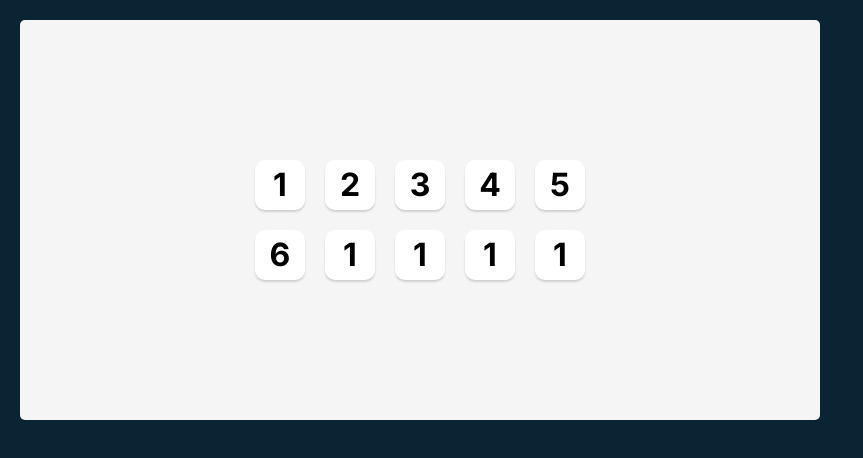
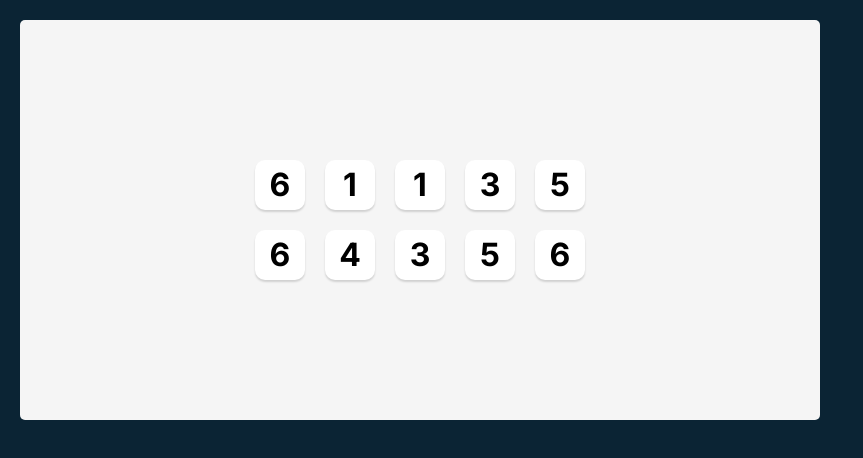
Before and after one commit to Persona743/tenzies-game, a React (Vite) app: page / in a window 1280 px wide. Shown: the top 458 px of the page, without its empty margins (0-863 px from the left). Built offline with nearby package versions, Linux system fonts and the light colour scheme.

Commit message:
allNewDice func added

```diff
--- a/src/App.jsx
+++ b/src/App.jsx
@@ -1,23 +1,24 @@
-import Die from './components/Die'
+import Die from './components/Die';
 
-import './App.css'
+import './App.css';
+import { useState } from 'react';
 
 export default function App() {
+    const [dice, setDice] = useState(allNewDice());
 
-  return (
-      <main>
-          <div className='dice-container'>
-              <Die value="1" />
-              <Die value="2" />
-              <Die value="3" />
-              <Die value="4" />
-              <Die value="5" />
-              <Die value="6" />
-              <Die value="1" />
-              <Die value="1" />
-              <Die value="1" />
-              <Die value="1" />
-          </div>
-      </main>
-  );
+    function allNewDice() {
+        const newDice = [];
+        for (let i = 0; i < 10; i++) {
+            newDice.push(Math.ceil(Math.random() * 6));
+        }
+        return newDice;
+    }
+
+    const diceElements = dice.map((die) => <Die value={die} />);
+
+    return (
+        <main>
+            <div className="dice-container">{diceElements}</div>
+        </main>
+    );
 }
```
